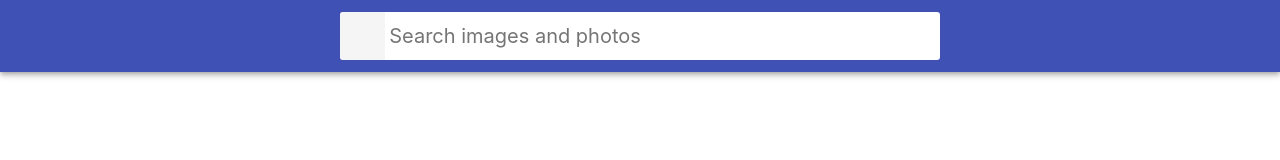
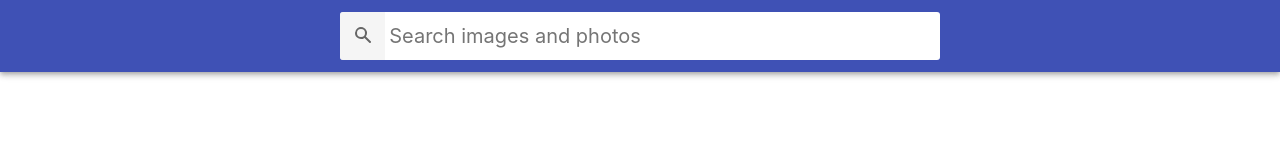
Before and after one commit to OlgaSld/goit-react-hw-03-image-finder, a React (Create React App) app: page / in a window 1280 px wide. Shown: the top 160 px of the page. Built offline with nearby package versions, Linux system fonts and the light colour scheme.

Commit message:
fixed searchBtn

```diff
--- a/src/components/Searchbar/Searchbar.jsx
+++ b/src/components/Searchbar/Searchbar.jsx
@@ -7,7 +7,7 @@ export const SearchBar = ({ query, onHandlerRequest }) => {
          <SearchForm>
            <SearchFormButton type="submit">
              <SearchFormButtonLabel>
-               <HiSearch />
+               <HiSearch style={{ width: 20, height: 20 }} />
              </SearchFormButtonLabel>
            </SearchFormButton>
            <SearchFormInput
--- a/src/components/Searchbar/Searchbar_styled.jsx
+++ b/src/components/Searchbar/Searchbar_styled.jsx
@@ -49,14 +49,14 @@ export const SearchFormButton = styled.button`
 `
 
 export const SearchFormButtonLabel = styled.label`
-  position: absolute;
+  /* position: absolute; */
   width: 1px;
   height: 1px;
   padding: 0;
   overflow: hidden;
-  clip: rect(0, 0, 0, 0);
+  /* clip: rect(0, 0, 0, 0); */
   white-space: nowrap;
-  clip-path: inset(50%);
+  /* clip-path: inset(50%); */
   border: 0;
 `
 
```
